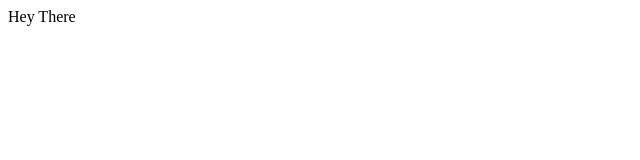
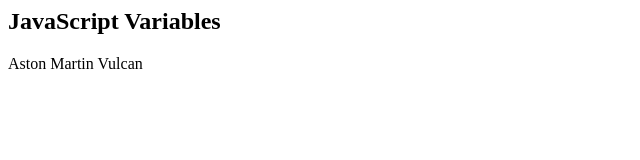
Before and after one commit to prince6893/JavaScript, a plain HTML site: page index.html in a window 1280 px wide. Shown: the whole page, without its empty margins (0-640 px from the left). Drawn offline with Linux system fonts and the light colour scheme.

Commit message:
Update index.html

```diff
--- a/index.html
+++ b/index.html
@@ -1,6 +1,18 @@
 <html>
 <title>My Page</title>
 <body>
-Hey There
+<h2>JavaScript Variables</h2>
+
+<p id="demo"></p>
+
+<script>
+// Create and display a variable:
+var car = "Aston Martin Vulcan";
+document.getElementById("demo").innerHTML = car;
+</script>
+
 </body>
 </html>
+
+</body>
+</html>
```
